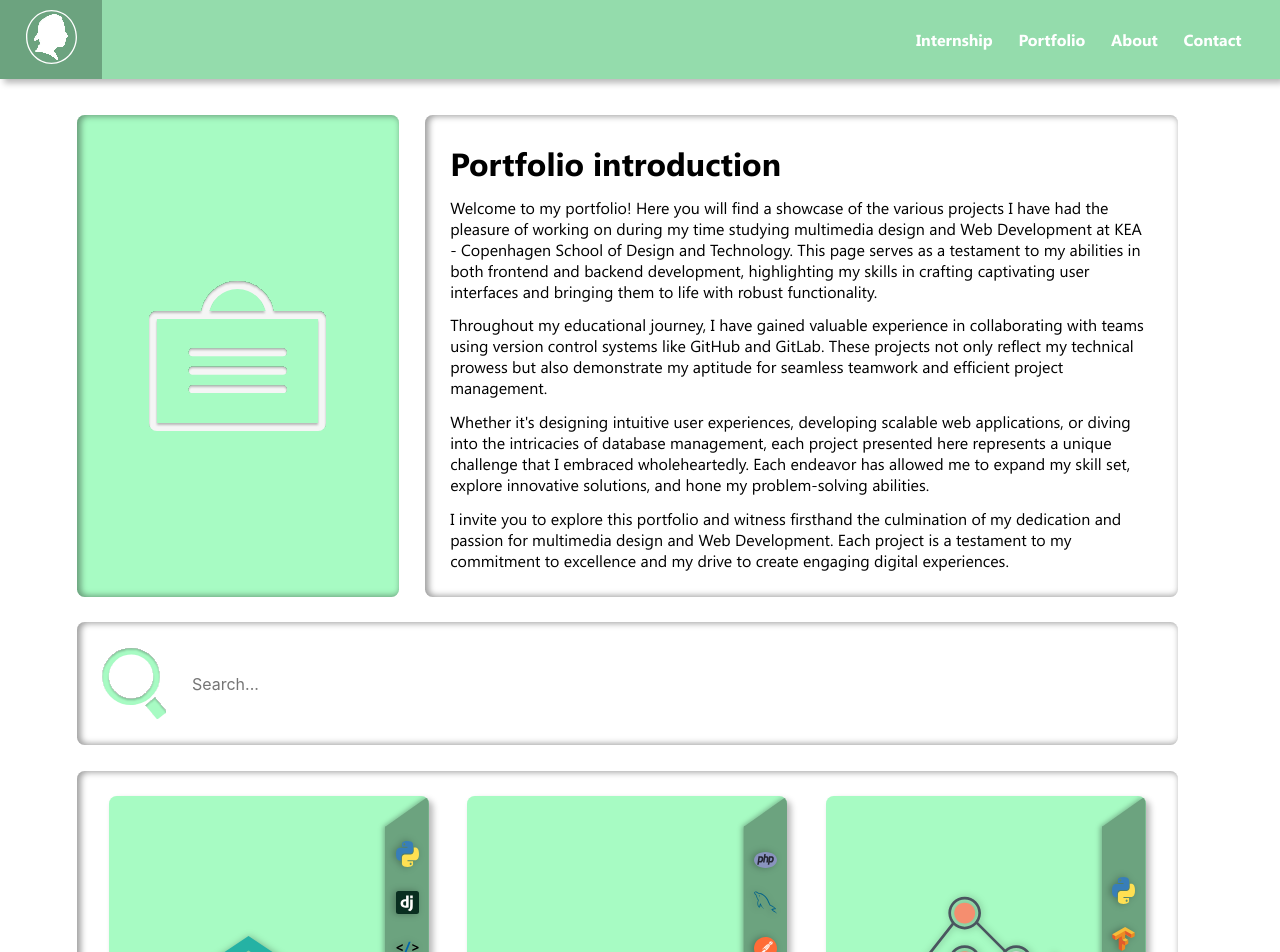
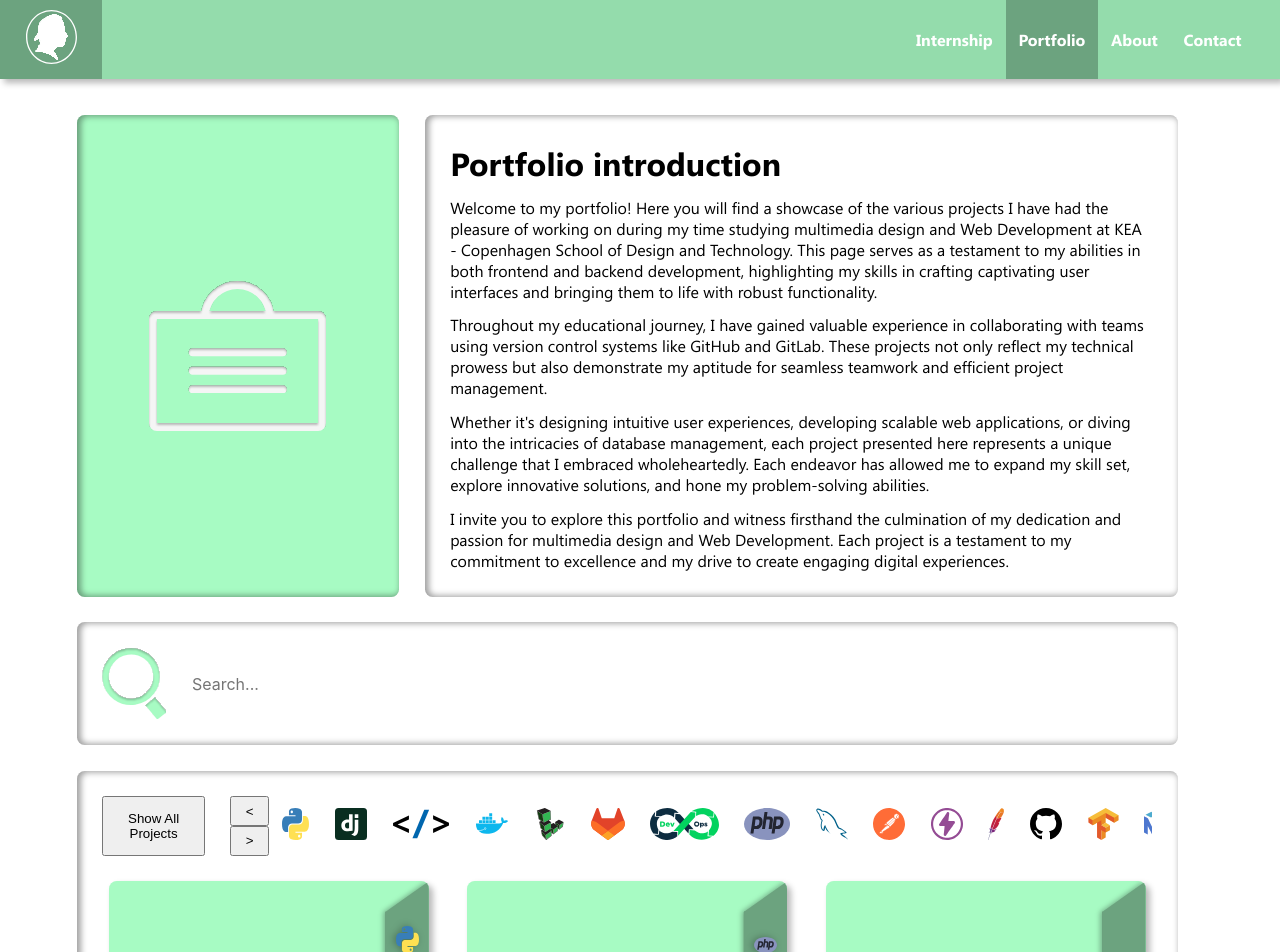
Before and after one commit to jona7906/jonasrossen, a React (Create React App) app: page /portfolio in a window 1280 px wide. Shown: the top 952 px of the page. Built offline with nearby package versions, Linux system fonts and the light colour scheme; a web font is replaced by a local one.

Commit message:
Adding stack buttons to filter projects

```diff
--- a/package.json
+++ b/package.json
@@ -10,6 +10,7 @@
     "node-sass": "^9.0.0",
     "react": "^18.2.0",
     "react-dom": "^18.2.0",
+    "react-iframe": "^1.8.5",
     "react-router-dom": "^6.11.1",
     "react-scripts": "^5.0.1",
     "web-vitals": "^2.1.4"
--- a/src/components/AllProjects.js
+++ b/src/components/AllProjects.js
@@ -1,32 +1,145 @@
+import React, { useState, useEffect } from "react";
 import Projects_data from "../data/projects_data.json";
 import Project from "./Project";
+import CodingLanguage from "./CodingLanguage";
 
 function AllProjects(props) {
+  const [selectedCodingLanguage, setSelectedCodingLanguage] = useState(null);
+  const [scrollPosition, setScrollPosition] = useState(0);
+  const [containerWidth, setContainerWidth] = useState(0);
+
+  useEffect(() => {
+    // Recalculate the container width whenever the component mounts or the window is resized
+    updateContainerWidth();
+    window.addEventListener("resize", updateContainerWidth);
+    return () => {
+      window.removeEventListener("resize", updateContainerWidth);
+    };
+  }, []);
+
   if (!props) {
     return null;
   }
+
   const all_projects = Projects_data[0].projects;
 
-  let searched_projects = all_projects.filter((project) => {
+  let search_key = props.search_key;
+
+  let searched_projects = filterProjects(all_projects, search_key);
+
+  const updateContainerWidth = () => {
+    const container = document.getElementById("button-container");
+    if (container) {
+      setContainerWidth(container.offsetWidth);
+    }
+  };
+
+  const handleLeftArrowClick = () => {
+    setScrollPosition((prevScrollPosition) =>
+      Math.max(0, prevScrollPosition - containerWidth)
+    );
+  };
+
+  const handleRightArrowClick = () => {
+    const container = document.getElementById("button-container");
+    const containerScrollWidth = container.scrollWidth;
+    setScrollPosition((prevScrollPosition) =>
+      Math.min(
+        containerScrollWidth - containerWidth,
+        prevScrollPosition + containerWidth
+      )
+    );
+  };
+
+  function filterProjects(projects, search_key) {
+    let searched_projects_array = projects.filter((project) => {
+      // Filter based on the selected coding language, if any
+      if (
+        selectedCodingLanguage &&
+        !project.project_coding_languages.includes(selectedCodingLanguage)
+      ) {
+        return false;
+      }
+
       const projectValues = Object.values(project);
       return projectValues.some(
         (value) =>
           (typeof value === "string" &&
-          value.toLowerCase().includes(props.search_key.toLowerCase())) ||
+            value.toLowerCase().includes(search_key.toLowerCase())) ||
           (Array.isArray(value) &&
             value.some(
               (item) =>
                 typeof item === "string" &&
-              item.toLowerCase().includes(props.search_key.toLowerCase())
+                item.toLowerCase().includes(search_key.toLowerCase())
             ))
       );
     });
+    return searched_projects_array;
+  }
 
-  console.log(searched_projects);
-  console.log(all_projects);
+  const getAllCodingLanguages = () => {
+    const codingLanguagesSet = new Set();
+    searched_projects.forEach((project) => {
+      project.project_coding_languages.forEach((language) => {
+        codingLanguagesSet.add(language);
+      });
+    });
+    return Array.from(codingLanguagesSet);
+  };
+
+  const codingLanguages = getAllCodingLanguages();
+
+  const handleCodingLanguageClick = (language) => {
+    setSelectedCodingLanguage(
+      language === selectedCodingLanguage ? null : language
+    );
+  };
+
+  const handleShowAllProjects = () => {
+    setSelectedCodingLanguage(null);
+  };
 
   return (
     <div className="AllProjects">
+      <div className="all-projects-stack-filter-wrapper">
+        <button className="show-all-button" onClick={handleShowAllProjects}>
+          Show All Projects
+        </button>
+
+        <div className="button-outer-container">
+          <div className="arrow-button-container">
+            <button className="arrow-button" onClick={handleLeftArrowClick}>
+              &lt;
+            </button>
+            <button className="arrow-button" onClick={handleRightArrowClick}>
+              &gt;
+            </button>
+          </div>
+          <div
+            id="button-container"
+            className="button-container"
+            style={{ transform: `translateX(-${scrollPosition}px)` }}
+          >
+            {/* ... Your buttons here ... */}
+
+            {codingLanguages?.map((lang) => {
+              return (
+                <button
+                  key={lang}
+                  value={lang}
+                  onClick={() => handleCodingLanguageClick(lang)}
+                  className="undecorated-button"
+                >
+                  <CodingLanguage lan={lang} />
+                </button>
+              );
+            })}
+
+            {/* ... Your buttons here ... */}
+          </div>
+        </div>
+      </div>
+
       {searched_projects?.map((project) => {
         return (
           <div key={project.project_name} className="project_wrapper">
--- /dev/null
+++ b/src/components/EmbedVideo.js
@@ -0,0 +1,20 @@
+import Iframe from "react-iframe";
+
+function EmbedVideo(props) {
+  const embedUrl = props.video_url;
+
+  return (
+    <div className="embed-video-wrapper">
+      <Iframe
+        url={embedUrl}
+        width="560"
+        height="315"
+        title="YouTube video player"
+        allow="accelerometer; autoplay; clipboard-write; encrypted-media; gyroscope; picture-in-picture"
+        allowFullScreen
+      />
+    </div>
+  );
+}
+
+export default EmbedVideo;
--- a/src/components/NavBar.js
+++ b/src/components/NavBar.js
@@ -4,11 +4,12 @@ import InternIcon from "../svgs/icon_internship.svg";
 import ContactIcon from "../svgs/icon_contact.svg";
 import PortfolioIcon from "../svgs/icon_portfolio.svg";
 import AboutIcon from "../svgs/icon_about.svg";
-import { Link } from "react-router-dom";
 
+import { Link, useLocation } from "react-router-dom";
 import { useState } from "react";
 
 function NavBar() {
+  const location = useLocation(); // Get the current location of the app
   const [activeBurger, setActiveBurger] = useState(false);
 
   function closeItem() {
@@ -36,11 +37,21 @@ function NavBar() {
       height: window.innerHeight,
     };
   }
+
+  // Function to check if a given link is active based on its `to` prop
+  function isLinkActive(path) {
+    return location.pathname === path;
+  }
+
   return (
     <nav>
       <div className="NavBar">
         <div className="left-header">
-          <Link to="/" onClick={closeItem}>
+          <Link
+            to="/"
+            onClick={closeItem}
+            className={isLinkActive("/") ? "active" : ""}
+          >
             <img src={Logo} alt="Logo" />
           </Link>
         </div>
@@ -58,16 +69,32 @@ function NavBar() {
         </div>
 
         <div className={activeBurger ? "right-header-active" : "right-header"}>
-          <Link to="/internship" onClick={handleBurger}>
+          <Link
+            to="/internship"
+            onClick={handleBurger}
+            className={isLinkActive("/internship") ? "active" : ""}
+          >
             Internship <img src={InternIcon} alt="intern-icon" />
           </Link>
-          <Link to="/portfolio" onClick={handleBurger}>
+          <Link
+            to="/portfolio"
+            onClick={handleBurger}
+            className={isLinkActive("/portfolio") ? "active" : ""}
+          >
             Portfolio <img src={PortfolioIcon} alt="portfolio-icon" />
           </Link>
-          <Link to="/about" onClick={handleBurger}>
+          <Link
+            to="/about"
+            onClick={handleBurger}
+            className={isLinkActive("/about") ? "active" : ""}
+          >
             About <img src={AboutIcon} alt="about-icon" />
           </Link>
-          <Link to="/contact" onClick={handleBurger}>
+          <Link
+            to="/contact"
+            onClick={handleBurger}
+            className={isLinkActive("/contact") ? "active" : ""}
+          >
             Contact <img src={ContactIcon} alt="contact-icon" />
           </Link>
         </div>
--- a/src/pages/SingleProject.js
+++ b/src/pages/SingleProject.js
@@ -1,6 +1,7 @@
 import DisplayProjectIcon from "../components/DisplayProjectIcon";
 import CodingLanguage from "../components/CodingLanguage";
 import DisplayIcon from "../components/DisplayIcon";
+import EmbedVideo from "../components/EmbedVideo";
 
 function SingleProject(props) {
   if (!props) {
@@ -65,9 +66,15 @@ function SingleProject(props) {
       <div className="single_project_section_02">
         {props.project.project_videos.map((video) => {
           return (
+            /*  <div className="video_wrapper">
+              <EmbedVideo video_url={video.url} />
+            </div> */
             <a href={video.url}>
               <div className="video_wrapper">
-                <DisplayIcon icon="Youtube" key="Youtube" />
+                <h2>{video.title}</h2>
+                <div className="icon-wrapper">
+                  <DisplayIcon icon="Youtube" key="Youtube" />
+                </div>
               </div>
             </a>
           );
--- a/src/styles/Main.scss
+++ b/src/styles/Main.scss
@@ -289,6 +289,58 @@
       gap: 2vw;
       padding: 2vw;
       justify-items: center;
+
+      .all-projects-stack-filter-wrapper {
+        width: 100%;
+        grid-column: 1/4;
+        grid-row: 1/2;
+        display: grid;
+        grid-template-columns: auto auto;
+        gap: 2vw;
+        .show-all-button {
+          width: 8vw;
+          padding: 1vw;
+        }
+        .button-outer-container {
+          display: grid;
+          grid-template-columns: 1fr auto;
+          width: 100%;
+          gap: 1vw;
+          .arrow-button-container {
+            display: grid;
+
+            .arrow-button {
+              width: 3vw;
+            }
+          }
+          .button-container {
+            display: flex;
+            width: 100%;
+            gap: 3vw;
+            overflow: hidden;
+            white-space: nowrap;
+            width: 100%;
+            gap: 2vw;
+            button {
+              background: none;
+              border: none;
+              outline: none;
+              text-decoration: none;
+              /* Optionally set the font to inherit from the parent */
+              font: inherit;
+              /* Optionally, set other button-specific styles like padding and margin */
+              padding: 0;
+              margin: 0;
+              flex-shrink: 0;
+              cursor: pointer;
+
+              img {
+                height: 2.5vw;
+              }
+            }
+          }
+        }
+      }
     }
   }
 }
@@ -536,6 +588,12 @@
         img {
           height: 10vw;
         }
+
+        h2 {
+          display: none;
+          padding: 2vw;
+          color: white;
+        }
       }
 
       .video_wrapper:hover {
@@ -545,6 +603,27 @@
       .video_wrapper:active {
         background: $hover-color;
         box-shadow: $active-shadow;
+      }
+    }
+
+    a:hover {
+      .video_wrapper {
+        h2 {
+          display: block;
+        }
+        .icon-wrapper {
+          img {
+            display: none;
+          }
+        }
+      }
+
+      .video_wrapper:hover {
+      }
+      .video_wrapper:hover {
+      }
+
+      .video_wrapper:active {
       }
     }
   }
@@ -585,6 +664,10 @@
       background: $primary-color;
       justify-content: left;
       align-items: center;
+
+      /*  .active {
+        background: $active-color;
+      } */
 
       img {
         width: 8vw;
@@ -636,6 +719,10 @@
       a:active {
         background: $active-color;
         box-shadow: $active-shadow;
+      }
+      .active {
+        /*  box-shadow: $active-shadow; */
+        background: $hover-color;
       }
     }
     .burger_wrapper {
@@ -870,6 +957,11 @@
       }
 
       .left-header {
+        a {
+        }
+        .active {
+          background: $hover-color;
+        }
         img:first-of-type {
           width: 14vw;
           padding: 2vw;
@@ -1210,9 +1302,15 @@
           height: 30vw;
           img {
           }
+
+          h2 {
+            display: none;
+          }
         }
 
-        .video_wrapper:hover {
+        .video_wrapper:hover h2 {
+        }
+        .video_wrapper:hover .icon-wrapper {
         }
 
         .video_wrapper:active {
```
Also changed, not shown: 1 other file (tests, documents, lock files or other folders). Lines whose indentation alone changed are shown as unchanged.
